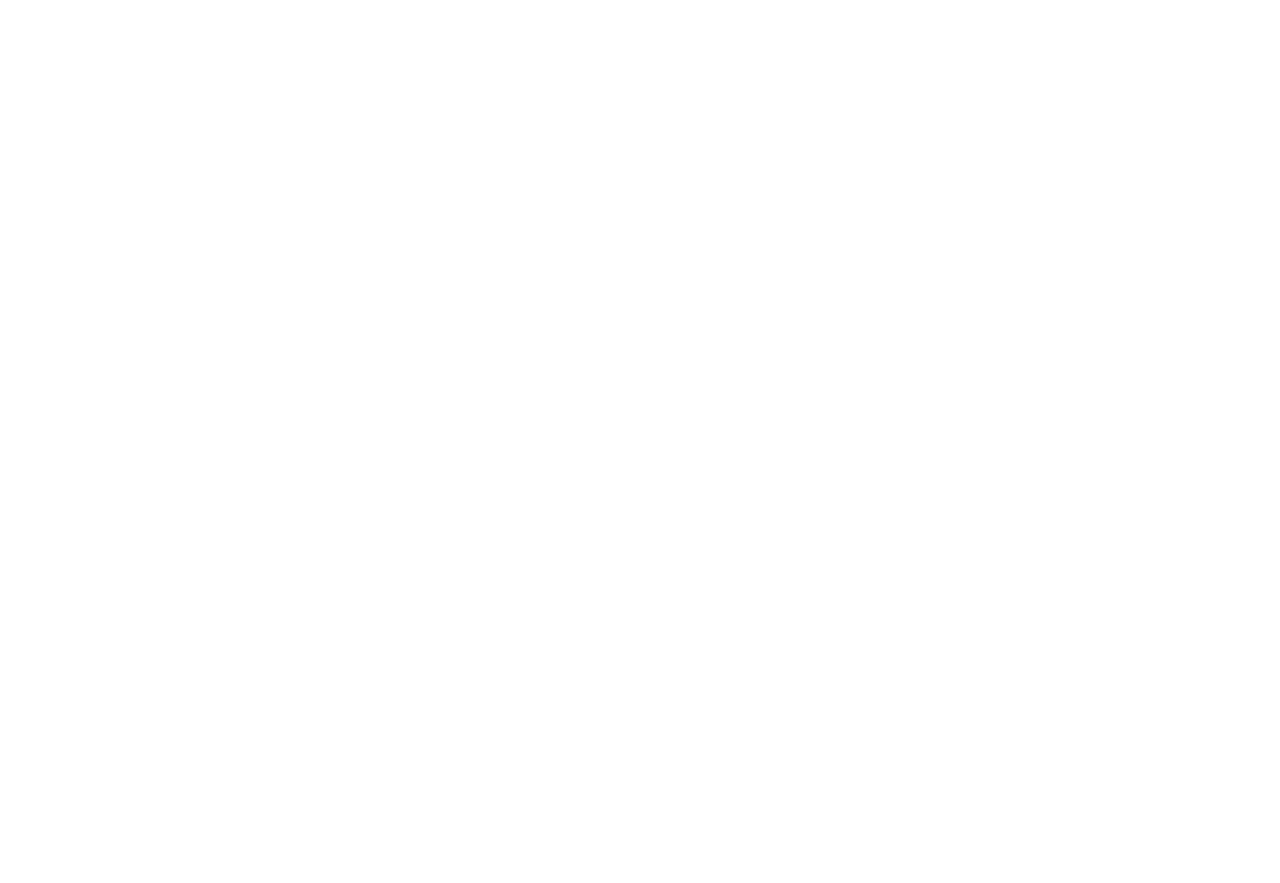
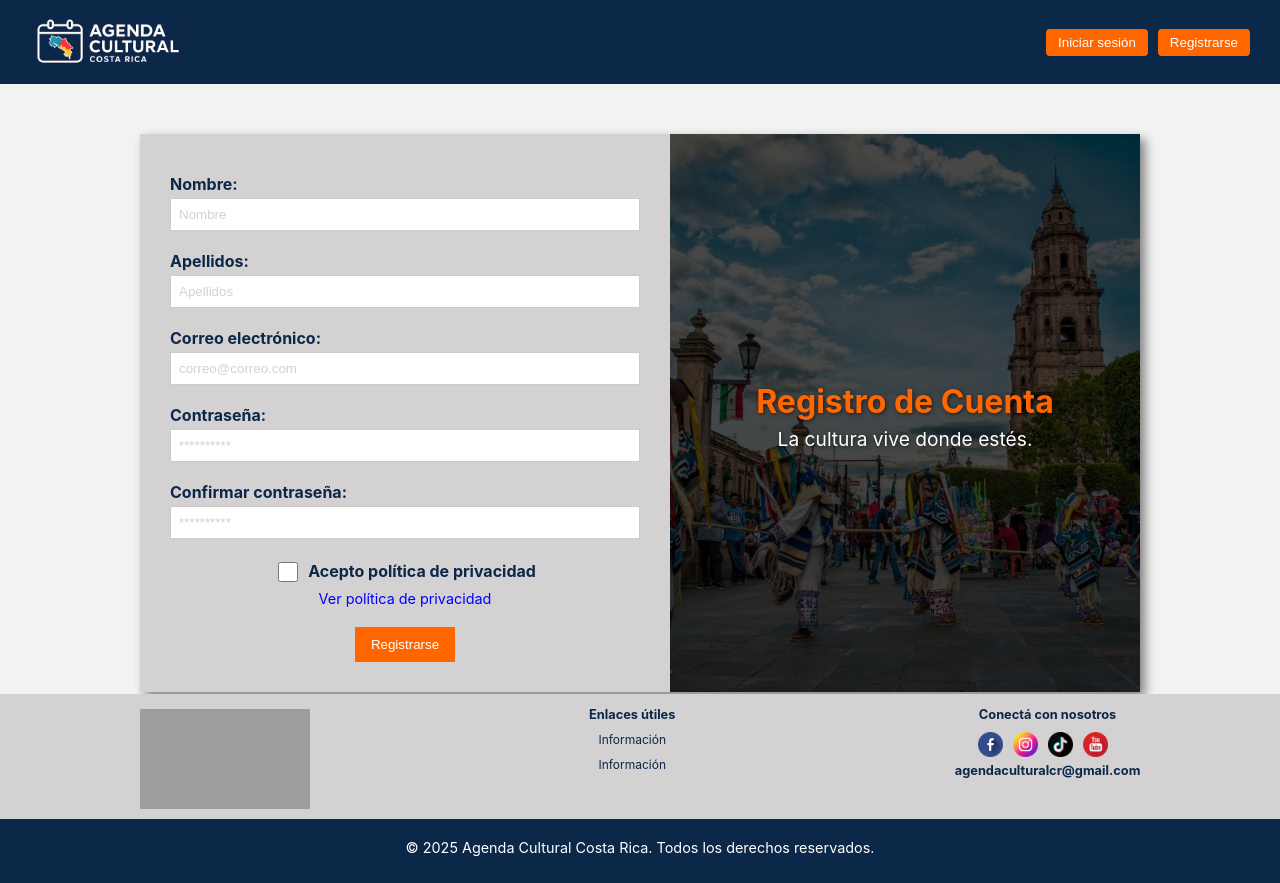
Before and after one commit to danielcanessa/AgendaCulturalCostaRica, a React (Create React App) app in the folder frontend/agenda-cultural/: page /registro in a window 1280 px wide. Before the commit this address had no page. Before the commit the page ends 800 px from the top, so only its background shows below. Built offline with nearby package versions, Linux system fonts and the light colour scheme; grey boxes are pictures that could not be loaded.

Commit message:
Registro-InicioSesión

```diff
--- a/frontend/agenda-cultural/src/App.js
+++ b/frontend/agenda-cultural/src/App.js
@@ -1,11 +1,15 @@
 import { BrowserRouter, Routes, Route } from 'react-router-dom';
 import Home from './pages/Home/Home';
+import Register from './pages/Register/Register';
+import Login from './pages/Login/Login';
 
 function App() {
   return (
     <BrowserRouter>
       <Routes>
         <Route path="/" element={<Home />} />
+        <Route path="/registro" element={<Register />} />
+        <Route path="/login" element={<Login />} />
         {/* Rutas */}
       </Routes>
     </BrowserRouter>
--- a/frontend/agenda-cultural/src/components/Header/Header.jsx
+++ b/frontend/agenda-cultural/src/components/Header/Header.jsx
@@ -1,15 +1,17 @@
 import './Header.css';
 import logo from '../../assets/logo.png';
+import { useNavigate } from 'react-router-dom';
 
 export default function Header() {
+  const navigate = useNavigate();
   return (
     <header className="header">
       <div >
         <img className="logo" src={logo} alt="Logo AGENDA CULTURAL " />
       </div>
       <div className="buttons">
-        <button>Iniciar sesión</button>
-        <button>Registrarse</button>
+        <button onClick={() => navigate('/login')}>Iniciar sesión</button>
+        <button onClick={() => navigate('/registro')}>Registrarse</button>
       </div>
     </header>
   );
--- a/frontend/agenda-cultural/src/pages/Home/Home.css
+++ b/frontend/agenda-cultural/src/pages/Home/Home.css
@@ -14,7 +14,7 @@
 .banner .overlay {
   position: absolute;
   top: 20px;
-  left: 40px;
+  left: 30px;
   background-color: rgba(0, 0, 0, 0.719);
   color: white;
   padding: 5px 15px;
--- /dev/null
+++ b/frontend/agenda-cultural/src/pages/Login/Login.css
@@ -0,0 +1,94 @@
+.login-page {
+    background-color: #f2f2f2;
+    min-height: 60vh;
+    padding: 120px 30px;
+    padding-bottom: 0;
+    align-items: center;
+}
+
+.login-container {
+    display: flex;
+    background-color: #D3D1D1;
+    box-shadow: 5px 5px 10px rgba(0, 0, 0, 0.473);
+    margin: auto;
+    max-width: 1000px;
+}
+
+.login-image {
+    flex: 1;
+    position: relative;
+}
+
+.login-image img {
+    width: 100%;
+    height: 100%;
+    object-fit: cover;
+}
+
+.text-overlay {
+    display: flex;
+    flex-direction: column;
+    background-color: rgba(0, 0, 0, 0.719);
+    position: absolute;
+    top: 0;
+    color: white;
+    width: 100%;
+    height: 100%;
+    text-shadow: 1px 1px 4px rgba(0,0,0,0.6);
+    text-align: center;
+    justify-content: center;
+}
+
+.text-overlay h2 {
+    color: #ff6600;
+}
+
+.login-form {
+    flex: 1;
+    padding: 30px;
+    display: flex;
+    flex-direction: column;
+}
+
+.login-form label {
+    margin-top: 10px;
+    font-weight: bold;
+    color: #0C2849;
+}
+
+input::placeholder{
+    color: #D3D1D1;
+}
+
+.login-form input {
+    padding: 8px;
+    margin-top: 4px;
+    margin-bottom: 15px;
+    border: 1px solid #ccc;
+}
+
+.button-group {
+    display: flex;
+    gap: 10px;
+    margin-top: 10px;
+}
+
+.button-section{
+    text-align: center;
+}
+.button {
+    background-color: #ff6600;
+    color: white;
+    padding: 10px;
+    border: none;
+    margin-top: 20px;
+    cursor: pointer;
+    width: 100px;
+}
+
+a{
+    text-align: center;
+    text-decoration: none;
+    color: #0C2849;
+    font-size: 12px;
+}
--- /dev/null
+++ b/frontend/agenda-cultural/src/pages/Login/Login.jsx
@@ -0,0 +1,38 @@
+import './Login.css';
+import Header from '../../components/Header/Header';
+import Footer from '../../components/Footer/Footer';
+import bannerImg from '../../assets/banner.jpg';
+
+export default function Login() {
+  return (
+    <>
+    <Header/>
+      <main className="login-page">
+        <div className="login-container">
+          <div className="login-image">
+            <img src={bannerImg} alt="Fondo" />
+            <div className="text-overlay">
+              <h2>Iniciar Sesión</h2>
+              <p>Tu agenda cultural, a un clic.</p>
+            </div>
+          </div>
+
+          <form className="login-form">
+            <label>Usuario:</label>
+            <input type="text" placeholder="Ingrese su usuario" />
+
+            <label>Contraseña:</label>
+            <input type="password" placeholder="Ingrese su contraseña" />
+
+            <div className='button-section'>
+                <input className="button" type="submit" value="Iniciar sesión"></input>
+            </div>
+
+            <a href="">Recuperar contraseña</a>
+          </form>
+        </div>
+      </main>
+      <Footer />
+    </>
+  );
+}
--- /dev/null
+++ b/frontend/agenda-cultural/src/pages/Register/Register.css
@@ -0,0 +1,120 @@
+.register-page {
+    background-color: #f2f2f2;
+    min-height: 70vh;
+    padding: 50px 30px;
+    padding-bottom: 0;
+    align-items: center;
+}
+
+.register-container {
+    display: flex;
+    background-color: #D3D1D1;
+    box-shadow: 5px 5px 10px rgba(0, 0, 0, 0.473);
+    margin: auto;
+    max-width: 1000px;
+}
+
+.register-form {
+    flex: 1;
+    padding: 30px;
+    display: flex;
+    flex-direction: column;
+}
+
+.register-form label {
+    margin-top: 10px;
+    font-weight: bold;
+    color: #0C2849;
+}
+
+input::placeholder{
+    color: #D3D1D1;
+}
+
+.register-form input[type="text"],
+.register-form input[type="email"],
+.register-form input[type="password"] {
+    padding: 8px;
+    margin-top: 4px;
+    margin-bottom: 10px;
+    border: 1px solid #ccc;
+}
+
+.register-form .checkbox {
+    display: flex;
+    align-items: center;
+    margin-top: 10px;
+    justify-content: center;
+}
+
+.checkbtn{
+    width: 20px;
+    height: 20px;
+}
+
+.checkbox label{
+    margin-top: -3px;
+}
+
+.register-form .checkbox input {
+    margin-right: 10px;
+}
+
+.link-politica {
+    color: blue;
+    margin-top: 5px;
+    font-size: 0.9rem;
+    text-decoration: none;
+    text-align: center;
+}
+
+.button-section{
+    text-align: center;
+}
+
+
+.register-form .button {
+    background-color: #ff6600;
+    color: white;
+    padding: 10px;
+    border: none;
+    margin-top: 20px;
+    cursor: pointer;
+    width: 100px;
+}
+
+.register-image {
+    flex: 1;
+    position: relative;
+}
+
+.register-image img {
+    width: 100%;
+    height: 100%;
+    object-fit: cover;
+}
+
+.text-overlay {
+    display: flex;
+    flex-direction: column;
+    background-color: rgba(0, 0, 0, 0.719);
+    position: absolute;
+    top: 0;
+    color: white;
+    width: 100%;
+    height: 100%;
+    text-shadow: 1px 1px 4px rgba(0,0,0,0.6);
+    text-align: center;
+    justify-content: center;
+}
+
+.text-overlay h2 {
+    color: #ff6600;
+    font-size: 2em;
+}
+
+.text-overlay p{
+
+    margin-top: -20px;
+    font-size: 1.2em;
+}
--- /dev/null
+++ b/frontend/agenda-cultural/src/pages/Register/Register.jsx
@@ -0,0 +1,53 @@
+import './Register.css';
+import Header from '../../components/Header/Header';
+import Footer from '../../components/Footer/Footer';
+import bannerImg from '../../assets/banner.jpg'; //
+
+export default function Register() {
+  return (
+    <>
+    <Header />
+      <main className="register-page">
+        <div className="register-container">
+          <form className="register-form">
+            <label>Nombre:</label>
+            <input type="text" placeholder="Nombre" />
+
+            <label>Apellidos:</label>
+            <input type="text" placeholder="Apellidos" />
+
+            <label>Correo electrónico:</label>
+            <input type="email" placeholder="correo@correo.com" />
+
+            <label>Contraseña:</label>
+            <input type="password" placeholder="**********" />
+
+            <label>Confirmar contraseña:</label>
+            <input type="password" placeholder="**********" />
+
+            <div className="checkbox">
+              <input className='checkbtn' type="checkbox" id="privacidad" />
+              <label htmlFor="privacidad">Acepto política de privacidad</label>
+            </div>
+
+            <a href="#" className="link-politica">Ver política de privacidad</a>
+
+            <div className='button-section'>
+                <input className="button" type="submit" value="Registrarse"></input>
+            </div>
+
+          </form>
+
+          <div className="register-image">
+            <img src={bannerImg} alt="Registro" />
+            <div className="text-overlay">
+              <h2>Registro de Cuenta</h2>
+              <p>La cultura vive donde estés.</p>
+            </div>
+          </div>
+        </div>
+      </main>
+      <Footer />
+    </>
+  );
+}
```
